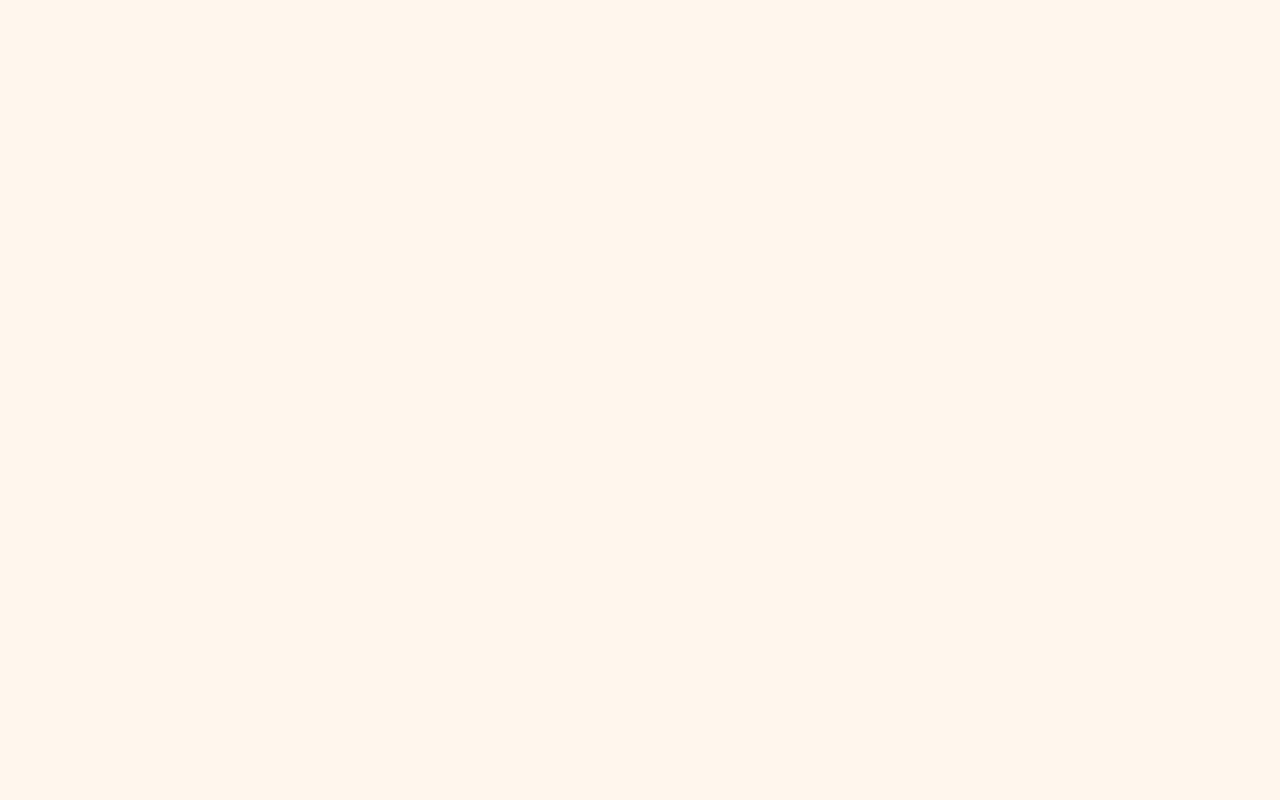
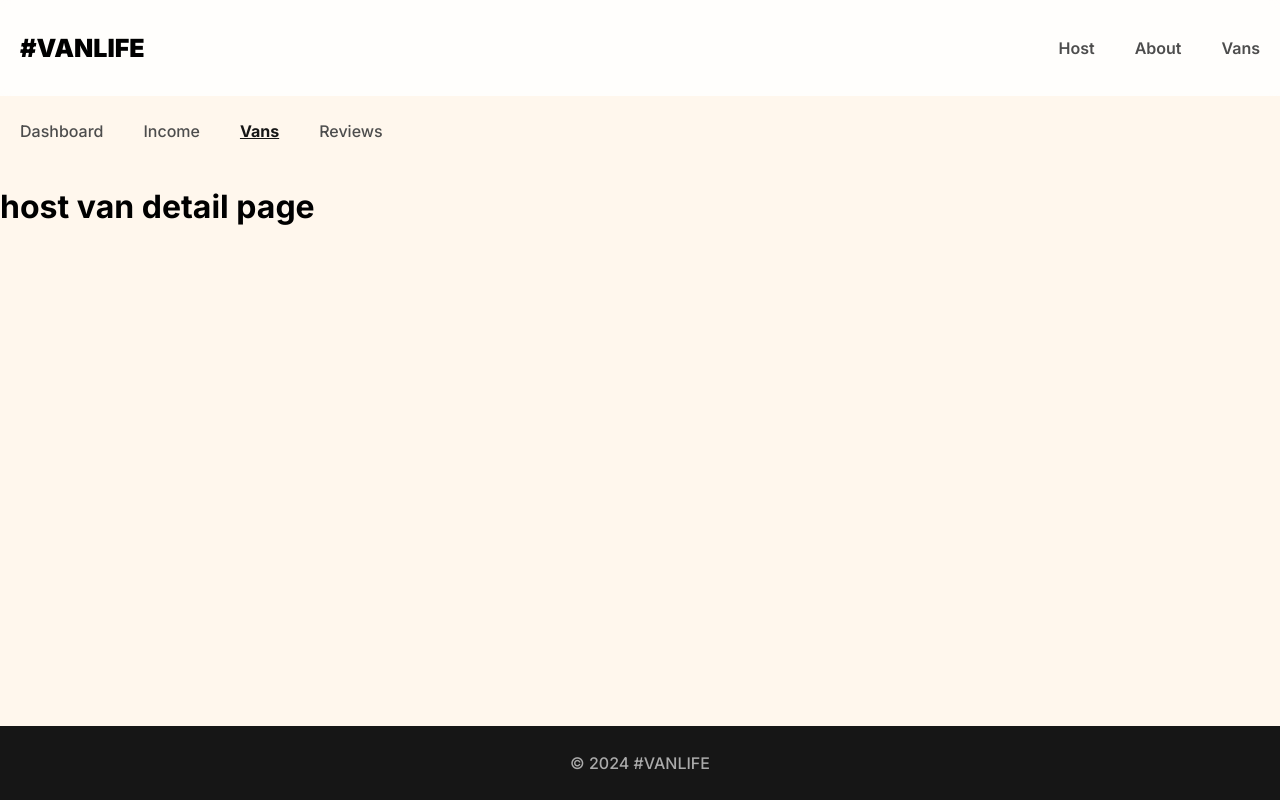
Before and after one commit to mohs-in/van-life, a React (Vite) app: page /host/vans/1 in a window 1280 px wide. Before the commit this address had no page. Built offline with nearby package versions, Linux system fonts and the light colour scheme; what miragejs would draw is missing.

Commit message:
Route added for van details in host page

```diff
--- a/src/App.jsx
+++ b/src/App.jsx
@@ -8,6 +8,8 @@ import HostLayout from '/src/components/HostLayout'
 import HostDashboard from './pages/Host/Dashboard.jsx'
 import HostIncome from './pages/Host/HostIncome'
 import HostReviews from './pages/Host/HostReviews.jsx'
+import HostVans from './pages/Host/HostVans.jsx'
+import HostVanDetail from './pages/Host/HostVanDetail.jsx'
 
 import './App.scss'
 import './server.js'
@@ -29,6 +31,8 @@ function App() {
             <Route index element={<HostDashboard />} />
             <Route path='income' element={<HostIncome />} />
             <Route path='reviews' element={<HostReviews />} />
+            <Route path='vans' element={<HostVans />} />
+            <Route path='vans/:id' element={<HostVanDetail />} />
           </Route>
 
         </Route>
--- a/src/App.scss
+++ b/src/App.scss
@@ -331,7 +331,7 @@ i[class*='van-type-'] {
     text-decoration: none;
     color: #4D4D4D;
     font-weight: 500;
-    padding: 5px 20px;
+    padding: 25px 20px;
 }
 
 .host-nav a:hover {
--- a/src/components/HostLayout.jsx
+++ b/src/components/HostLayout.jsx
@@ -12,6 +12,7 @@ export default function HostLayout() {
             <nav className="host-nav">
                 <NavLink to="/host" end style={({isActive}) => isActive ? styles : null}>Dashboard</NavLink>
                 <NavLink to="/host/income" style={({isActive}) => isActive ? styles : null}>Income</NavLink>
+                <NavLink to="/host/vans" style={({isActive}) => isActive ? styles : null}>Vans</NavLink>
                 <NavLink to="/host/reviews" style={({isActive}) => isActive ? styles : null}>Reviews</NavLink>
             </nav>
             <Outlet />
--- /dev/null
+++ b/src/pages/Host/HostVanDetail.jsx
@@ -0,0 +1,7 @@
+export default function HostVanDetail() {
+    return (
+        <>
+            <h1>host van detail page</h1>
+        </>
+    )
+}
--- /dev/null
+++ b/src/pages/Host/HostVans.jsx
@@ -0,0 +1,7 @@
+export default function HostVans() {
+    return (
+        <>
+        <h1>Host vans page here...</h1>
+        </>
+    )
+}
```
